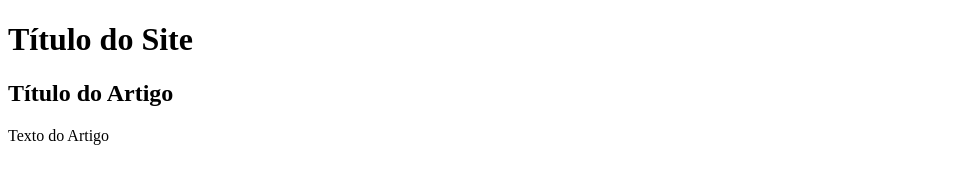
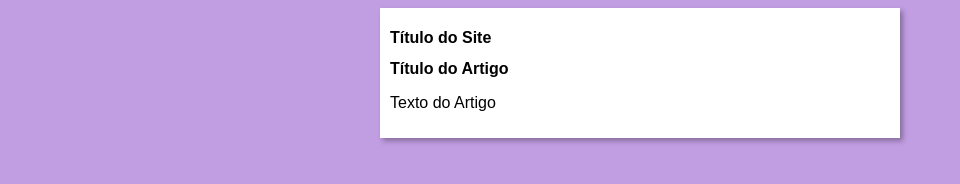
Before and after one commit to adolfoalves/projeto-site, a plain HTML site: page index.html in a window 1280 px wide. Shown: the whole page, without its empty margins (0-960 px from the left). Drawn offline with Linux system fonts and the light colour scheme.

Commit message:
iniciei o design

```diff
--- /dev/null
+++ b/estilos/style.css
@@ -0,0 +1,16 @@
+* {
+    font-family: Arial, Helvetica, sans-serif;
+    font-size: 16px;
+}
+
+body {
+    background-color: rgb(193, 157, 226);
+}
+
+main {
+    background-color: white;
+    width: 500px;
+    margin: auto;
+    padding: 10px;
+    box-shadow: 3px 3px 5px rgba(0, 0, 0, 0.301);
+}
--- a/index.html
+++ b/index.html
@@ -5,6 +5,7 @@
     <meta http-equiv="X-UA-Compatible" content="IE=edge">
     <meta name="viewport" content="width=device-width, initial-scale=1.0">
     <title>Título do Site</title>
+    <link rel="stylesheet" href="estilos/style.css">
 </head>
 <body>
     <main>
```
